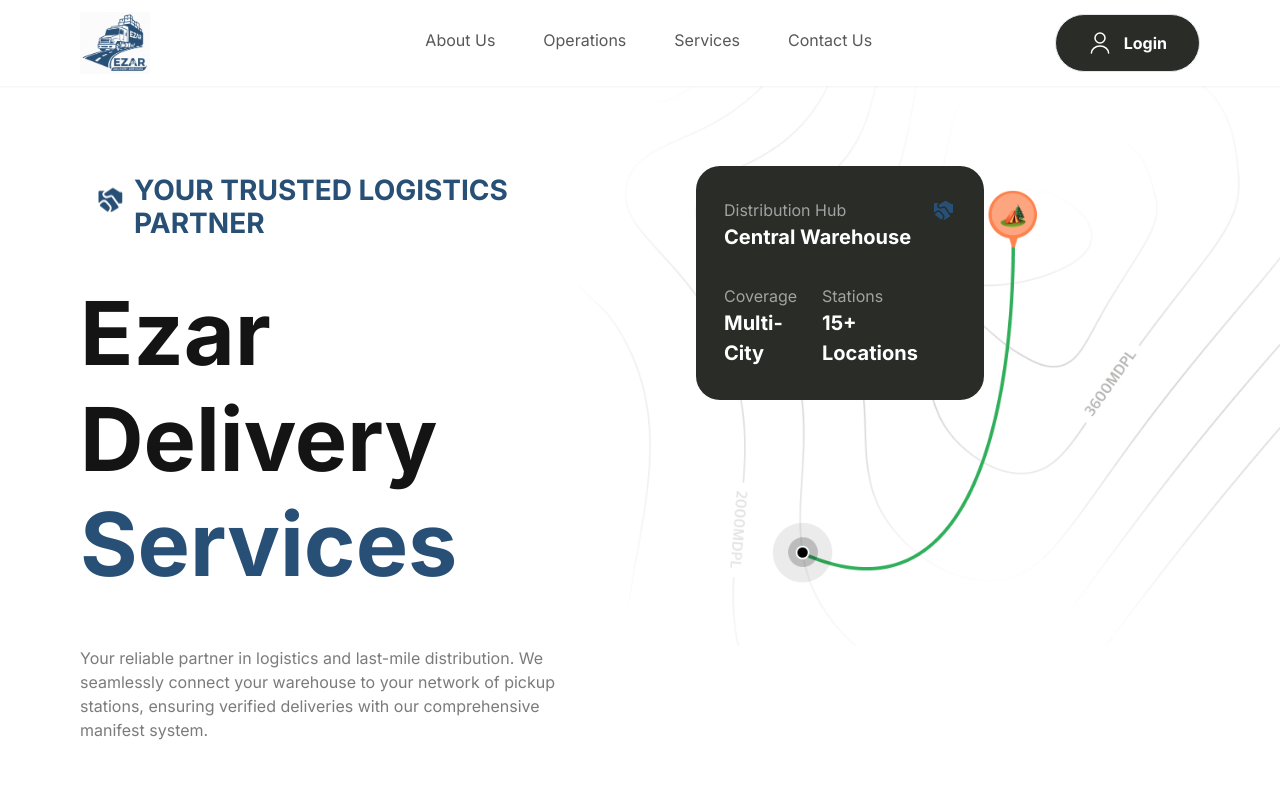
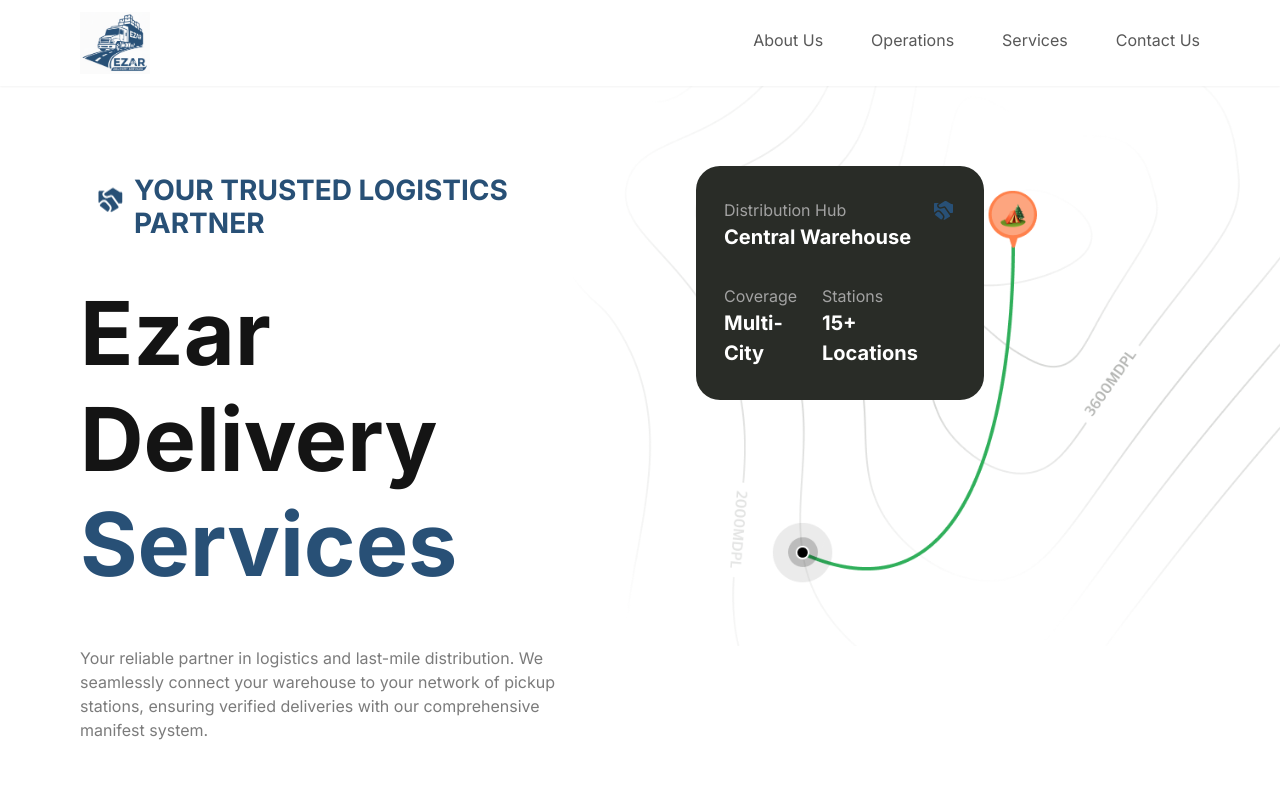
Before and after one commit to AhianyoElisha/eds, a Next.js app: page / in a window 1280 px wide. Shown: the top 800 px of the page. Built offline with nearby package versions, Linux system fonts and the light colour scheme.

Commit message:
removed login buttons

```diff
--- a/components/Navbar.tsx
+++ b/components/Navbar.tsx
@@ -50,14 +50,14 @@
         </ul>
 
         {/* Desktop Login Button */}
-        <div className="lg:flexCenter hidden animate-slideInRight delay-300">
+        {/* <div className="lg:flexCenter hidden animate-slideInRight delay-300">
           <Button
             type="button"
             title="Login"
             icon="/user.svg"
             variant="btn_dark_green"
           />
-        </div>
+        </div> */}
 
         {/* Mobile Menu Button */}
         <button
@@ -102,14 +102,14 @@
               </ul>
 
               {/* Mobile Login Button */}
-              <div className="pt-4 border-t border-gray-20">
+              {/* <div className="pt-4 border-t border-gray-20">
                 <Button
                   type="button"
                   title="Login"
                   icon="/user.svg"
                   variant="btn_dark_green"
                 />
-              </div>
+              </div> */}
             </div>
           </div>
         </>
```
